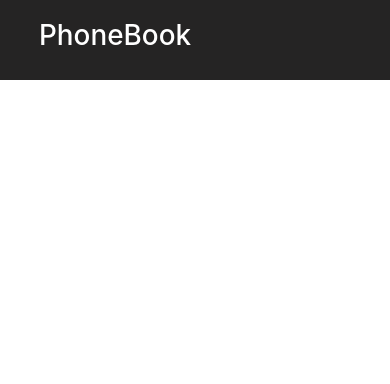
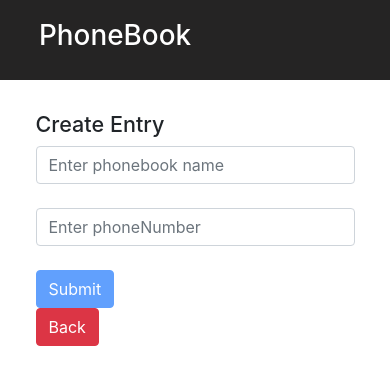
Before and after one commit to SomValentino/ABSA.PhoneBook.App, a React (Create React App) app in the folder ABSA.PhoneBook.WebApp/phonebook.react.app/: page /createentry/1/1 in a window 390 px wide. Shown: the top 384 px of the page. Built offline with nearby package versions, Linux system fonts and the light colour scheme.

Commit message:
finshed create phonebook entry

```diff
--- a/ABSA.PhoneBook.WebApp/phonebook.react.app/src/components/Layout/navbar.js
+++ b/ABSA.PhoneBook.WebApp/phonebook.react.app/src/components/Layout/navbar.js
@@ -27,7 +27,7 @@ const Navbar = () => {
         <Route exact path="/createbook">
           <CreateBook />
         </Route>
-        <Route exact path="/createentry">
+        <Route exact path="/createentry/:phonebookId/:name">
           <CreateEntry />
         </Route>
       </Switch>
--- a/ABSA.PhoneBook.WebApp/phonebook.react.app/src/components/PhoneBook/createentry.js
+++ b/ABSA.PhoneBook.WebApp/phonebook.react.app/src/components/PhoneBook/createentry.js
@@ -1,21 +1,132 @@
-import React,{useState,useEffect} from 'react'
-import {useHistory} from 'react-router-dom'
-const CreateEntry = () => {
-    const [name, setName] = useState(null)
+import React, { useState, useEffect } from "react";
+import { useHistory,useParams } from "react-router-dom";
+import { Button } from "react-bootstrap";
+
+import useFetch from "../../hook/usefetch";
+import Card from "../UI/card";
+
+const CreateBookEntry = () => {
+  const [name, setName] = useState(null);
+  const [phoneNumber, setPhoneNumber] = useState(null)
+  const {phonebookId, name: phonebookName } = useParams()
+  const [payload, setPayload] = useState(null);
+  const { data, isloading, error } = useFetch(
+    `/api/phonebook/${phonebookId}/entry`,
+    "POST",
+    payload
+  );
+  const history = useHistory();
   return (
+    <Card>
       <div>
+        <h4>Create Entry</h4>
+        {!payload && isloading && !error ? (
           <form>
             <div className="form-group row">
+              <div className="col-md-6">
+                <input
+                  type="text"
+                  name="name"
+                  value={name}
+                  onChange={e => setName(e.target.value)}
+                  className="form-control"
+                  placeholder="Enter phonebook name"
+                />
+              </div>
+            </div>
+            <br />
+            <div className="form-group row">
+              <div className="col-md-6">
+                <input
+                  type="text"
+                  name="phoneNumber"
+                  value={phoneNumber}
+                  onChange={e => setPhoneNumber(e.target.value)}
+                  className="form-control"
+                  placeholder="Enter phoneNumber"
+                />
+              </div>
+            </div>
+            <br />
+            {!name ? (
+              <div className="row">
                 <div className="col-md-3">
-              <label htmlFor="name" className="control-label col-md-3"></label>
+                  <Button type="submit" disabled>
+                    Submit
+                  </Button>
                 </div>
                 <div className="col-md-3">
-                <input type="text" name="name" value={name} onChange={e => setName(e.target.value)} />
+                  <Button
+                    type="button"
+                    variant="danger"
+                    onClick={() =>
+                      history.push(`/entry/${phonebookId}/${phonebookName}`)
+                    }
+                  >
+                    Back
+                  </Button>
                 </div>
               </div>
+            ) : (
+              <div className="row">
+                <div className="col-md-3">
+                  <Button
+                    type="submit"
+                    onClick={() =>
+                      setPayload({
+                        name,
+                        phoneNumber,
+                        phoneBookId: phonebookId
+                      })
+                    }
+                  >
+                    Submit
+                  </Button>
+                </div>
+                <div className="col-md-3">
+                  <Button
+                    type="button"
+                    variant="danger"
+                    onClick={() =>
+                      history.push(`/entry/${phonebookId}/${phonebookName}`)
+                    }
+                  >
+                    Back
+                  </Button>
+                </div>
+              </div>
+            )}
           </form>
+        ) : payload && !isloading && !error ? (
+          <div>
+            <p>Successfully created phonebook</p>
+            <br />
+            <Button
+              type="button"
+              onClick={() =>
+                history.push(`/entry/${phonebookId}/${phonebookName}`)
+              }
+            >
+              Back
+            </Button>
           </div>
+        ) : (
+          <div>
+            <p>An error occured</p>
+            <br />
+            <Button
+              type="button"
+              onClick={() =>
+                history.push(`/entry/${phonebookId}/${phonebookName}`)
+              }
+            >
+              Back
+            </Button>
+          </div>
+        )}
+      </div>
+    </Card>
   );
-}
+};
 
-export default CreateEntry
+export default CreateBookEntry;
--- a/ABSA.PhoneBook.WebApp/phonebook.react.app/src/components/PhoneBook/entry.js
+++ b/ABSA.PhoneBook.WebApp/phonebook.react.app/src/components/PhoneBook/entry.js
@@ -27,12 +27,7 @@ const Entry = () => {
     return {
       Name: bookEntry.name,
       PhoneNumber: bookEntry.phoneNumber,
-      DateCreated: new Date(bookEntry.createdAt).toLocaleDateString("en-ZA"),
-      Actions: (
-        <Button onClick={() => history.push(`/entry/${bookEntry.id}`)}>
-          View
-        </Button>
-      )
+      DateCreated: new Date(bookEntry.createdAt).toLocaleDateString("en-ZA")
     };
   });
 
@@ -50,10 +45,6 @@ const Entry = () => {
       {
         Header: "DateCreated",
         accessor: "DateCreated"
-      },
-      {
-        Header: "Actions",
-        accessor: "Actions"
       }
     ],
     []
@@ -64,7 +55,7 @@ const Entry = () => {
       <div className="p-4 bg-white my-4 rounded shadow-xl grid">
         <h4>{`${name} - Entries`}</h4><br/>
         <div>
-          <Button onClick={() => history.push("/createentry")}>
+          <Button onClick={() => history.push(`/createentry/${phonebookId}/${name}`)}>
             Create new PhoneBook Entry
           </Button>
         </div>
@@ -97,7 +88,7 @@ const Entry = () => {
         ): <div>No entry avaliable. Click on button above to create entry</div>}
       </div>
       <div>
-        <Button type="button" variant="danger">Back</Button>
+        <Button type="button" variant="danger" onClick={() => history.push('/')}>Back</Button>
       </div>
     </Card>
   );
```
Lines whose indentation alone changed are shown as unchanged.
